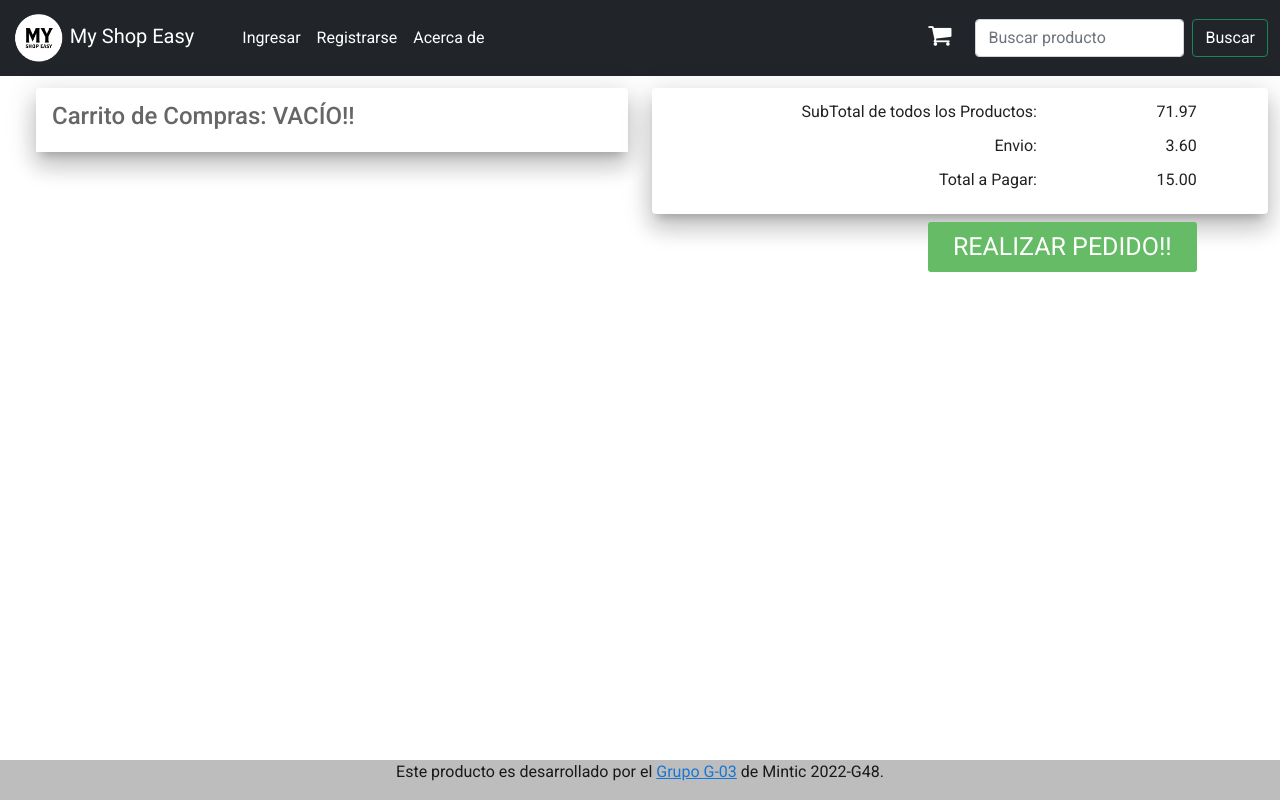
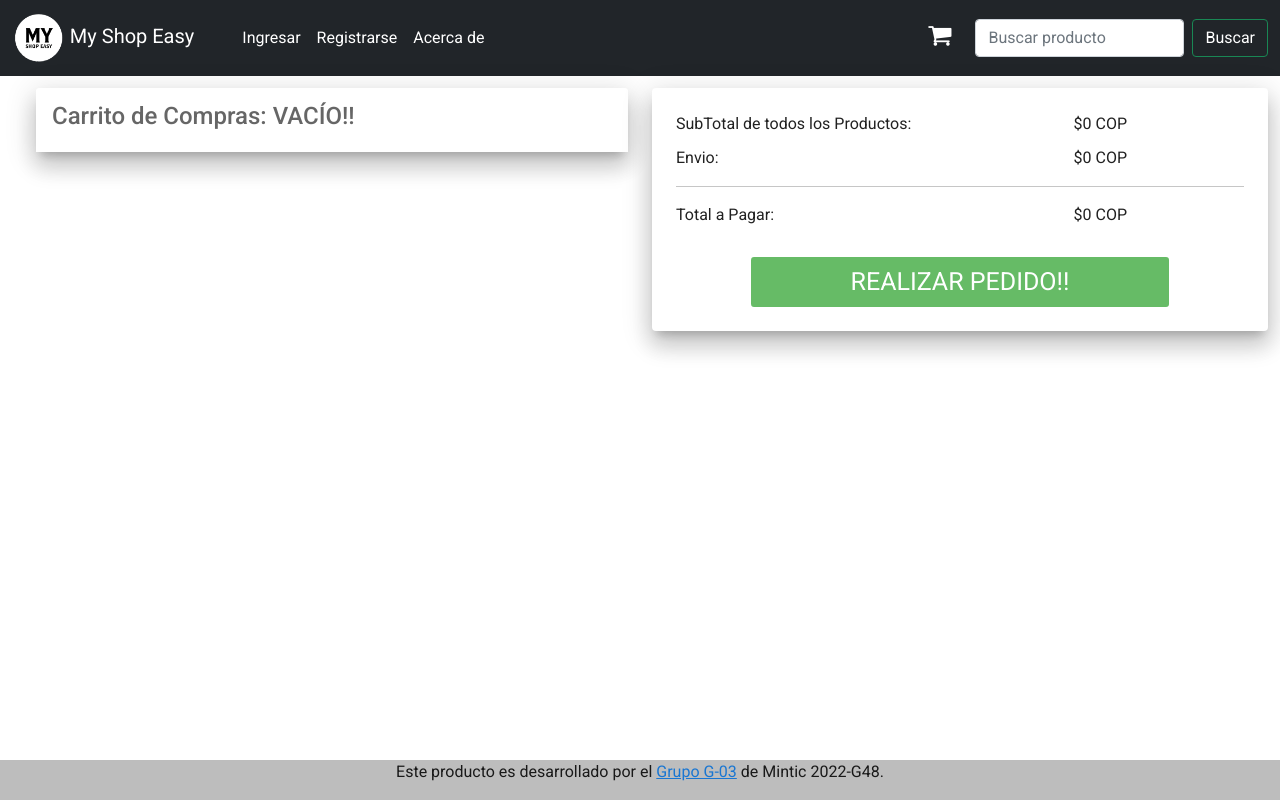
Before and after one commit to roquijo/tienda, a Vue app in the folder front/: page /carrito in a window 1280 px wide. Built offline with nearby package versions, Linux system fonts and the light colour scheme.

Commit message:
Vista de carrito terminada

```diff
--- a/front/public/index.html
+++ b/front/public/index.html
@@ -7,7 +7,7 @@
     <meta name='viewport' content='width=device-width, initial-scale=1'>
     <link href="https://cdn.jsdelivr.net/npm/bootstrap@5.1.1/dist/css/bootstrap.min.css" rel="stylesheet"
         integrity="sha384-F3w7mX95PdgyTmZZMECAngseQB83DfGTowi0iMjiWaeVhAn4FJkqJByhZMI3AhiU" crossorigin="anonymous">
-    <link rel="shortcut icon" href="./favicon.ico" type="image/x-icon">
+        <link rel="icon" href="<%= BASE_URL %>favicon.ico">
 
 <!------ Include the above in your HEAD tag ---------->
     <link rel="stylesheet" href="https://stackpath.bootstrapcdn.com/font-awesome/4.7.0/css/font-awesome.min.css" />
--- a/front/src/views/Carrito.vue
+++ b/front/src/views/Carrito.vue
@@ -4,9 +4,11 @@
       <v-card max-width="650" class="ml-6" elevation="15">
         <v-list>
           <v-subheader v-show="vacio"
-            ><h4>Carrito de Compras: VACÍO!!</h4></v-subheader
+            ><h4>{{ carritoVacio }}</h4></v-subheader
           >
-          <v-subheader v-show="!vacio"><h5>Carrito de Compras</h5></v-subheader>
+          <v-subheader v-show="!vacio"
+            ><h5>{{ carritoLleno }}</h5></v-subheader
+          >
           <template v-for="producto in listaProductos">
             <v-list-item :key="producto.id">
               <v-list-item-avatar size="100">
@@ -78,21 +80,28 @@
     </v-col>
     <v-col>
       <v-card elevation="15">
-        <v-container>
+        <v-container class="pa-6">
           <div class="totals">
             <div class="totals-item">
               <label>SubTotal de todos los Productos:</label>
-              <div class="totals-value" id="cart-subtotal">71.97</div>
+              <div class="totals-value" id="cart-subtotal">${{subTotal}} COP</div>
             </div>
             <div class="totals-item">
               <label>Envio:</label>
-              <div class="totals-value" id="cart-shipping">3.60</div>
+              <div class="totals-value" id="cart-shipping">
+                ${{ envio }} COP
+              </div>
             </div>
+            <v-divider></v-divider>
             <div class="totals-item">
               <label>Total a Pagar:</label>
-              <div class="totals-value" id="cart-total">15.00</div>
+              <div class="totals-value" id="cart-total">
+                ${{ totalFinal }} COP
+              </div>
             </div>
-            <button class="checkout">REALIZAR PEDIDO!!</button>
+            <div class="text-center">
+              <button class="checkout" @click="pedido">REALIZAR PEDIDO!!</button>
+            </div>
           </div>
         </v-container>
       </v-card>
@@ -118,6 +127,9 @@ export default {
       ErrorShow: false,
       vacio: false,
       listaProductos: [],
+      carritoVacio: "Carrito de Compras: VACÍO!!",
+      carritoLleno: "Carrito de Compras",
+      inc: 0.5
     };
   },
   mounted() {
@@ -157,6 +169,24 @@ export default {
     cerrarError() {
       this.ErrorShow = false;
     },
+    pedido(){
+      this.abrirMensaje("Su pedido se ha realizado con exito!!");
+    }
+  },
+  computed: {
+    subTotal() {
+      let sum = 0;
+      this.listaProductos.forEach((item) => {
+        sum += (parseFloat(item.precio) * parseFloat(item.slider));
+      });
+      return sum;
+    },
+    envio(){
+      return this.subTotal * this.inc;
+    },
+    totalFinal(){
+      return this.subTotal + this.envio;
+    }
   },
 };
 </script>
@@ -175,8 +205,8 @@ export default {
 
 .totals {
   clear: both;
-  width: 90%;
-  text-align: right;
+  width: 100%;
+  text-align: left;
 }
 
 .totals-item {
@@ -189,10 +219,10 @@ label {
 }
 
 .checkout {
-  float: right;
+  /* float: left; */
   border: 0;
   margin-top: 20px;
-  padding: 6px 25px;
+  padding: 6px 100px;
   background-color: #6b6;
   color: #fff;
   font-size: 25px;
--- a/front/src/views/Ingreso.vue
+++ b/front/src/views/Ingreso.vue
@@ -28,14 +28,6 @@
               @click:append="show = !show"
               filled
             ></v-text-field>
-            <!-- <v-select
-              v-model="select"
-              :items="items"
-              :rules="[(v) => !!v || 'Este campo es requerido']"
-              label="Ingresar como:"
-              required
-              filled
-            ></v-select> -->
             <p class="mb-0">
               No tiene cuenta? <a href="/registro">Registrese</a>.
             </p>
@@ -44,10 +36,19 @@
             <v-img src="../Images/cuenta.png"></v-img>
           </v-col>
           <v-col align-self="center" cols="12" sm="12" md="10">
+            <v-alert dense prominent type="error" v-model="ErrorShow">
+              <v-row align="center">
+                <v-col class="grow">
+                  {{ MensajeError }}
+                </v-col>
+                <v-col class="shrink">
+                  <v-btn @click="cerrarError()">Cerrar</v-btn>
+                </v-col>
+              </v-row>
+            </v-alert>
             <v-btn
               :disabled="!valid"
               class="mr-4"
-
               color="primary"
               @click="validar()"
             >
@@ -61,11 +62,11 @@
               :snackbar="ConfirShow"
               :close="cerrarMensaje"
             ></ConfirMensaje>
-            <MensajeError
+            <!-- <MensajeError
               :mensaje="MensajeError"
               :snackbar="ErrorShow"
               :close="cerrarError"
-            ></MensajeError>
+            ></MensajeError> -->
           </v-col>
         </v-row>
       </v-card>
@@ -76,11 +77,11 @@
 <script>
 import { validateUser } from "../services/Usuario.Service";
 import ConfirMensaje from "../../src/components/ConfirMensaje.vue";
-import MensajeError from "../../src/components/MensajeError.vue";
+// import MensajeError from "../../src/components/MensajeError.vue";
 export default {
   components: {
     ConfirMensaje,
-    MensajeError,
+    // MensajeError,
   },
   data: () => ({
     valid: true,
@@ -106,7 +107,12 @@ export default {
           sessionStorage.setItem("sesion", true);
           this.abrirMensaje("Se ha iniciado sesión");
         })
-        .catch(() => this.abrirError("Error con el ingreso de usuario"));
+        .catch((err) => {
+          // this.abrirError("Error con el ingreso de usuario"
+          // console.log("error: ", err.response);
+          this.ErrorShow = true;
+          this.MensajeError = err.response.data.mensaje;
+        });
     },
     clear() {
       this.email = "";
@@ -120,7 +126,7 @@ export default {
     },
     cerrarMensaje() {
       this.ConfirShow = false;
-      this.$router.push({ name: 'Productos'});
+      this.$router.push({ name: "Productos" });
       this.$emit("isLogged");
     },
     abrirError(mensaje) {
--- a/front/src/views/ProductoNuevo.vue
+++ b/front/src/views/ProductoNuevo.vue
@@ -1,5 +1,8 @@
 <template>
   <v-container>
+    <v-btn color="primary" absolute fixed fab left to="/productos">
+      <v-icon>mdi-keyboard-backspace</v-icon>
+    </v-btn>
     <v-card elevation="15" width="50%" class="mx-auto">
       <v-row class="ma-auto">
         <v-col cols="12" sm="12" md="12">
```
